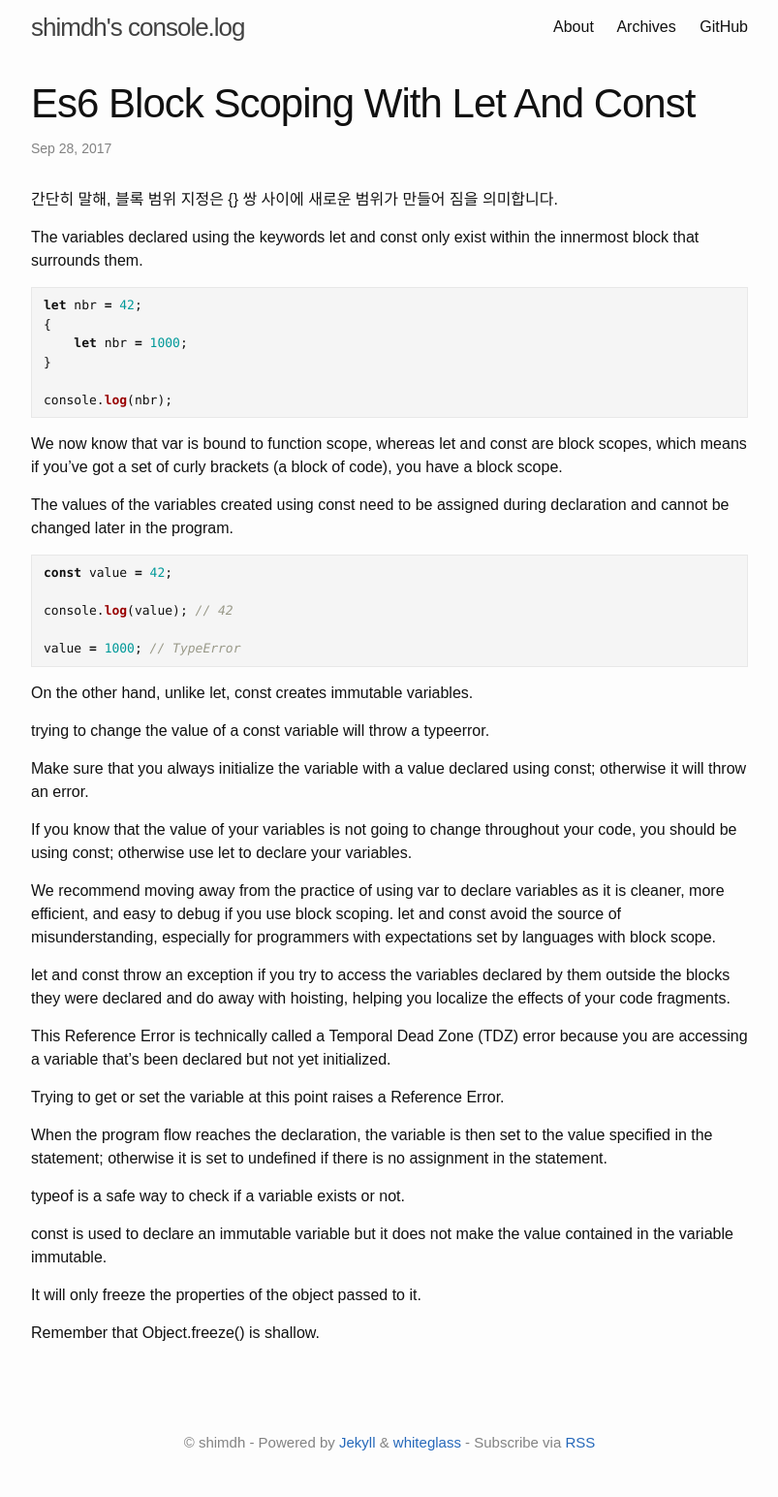
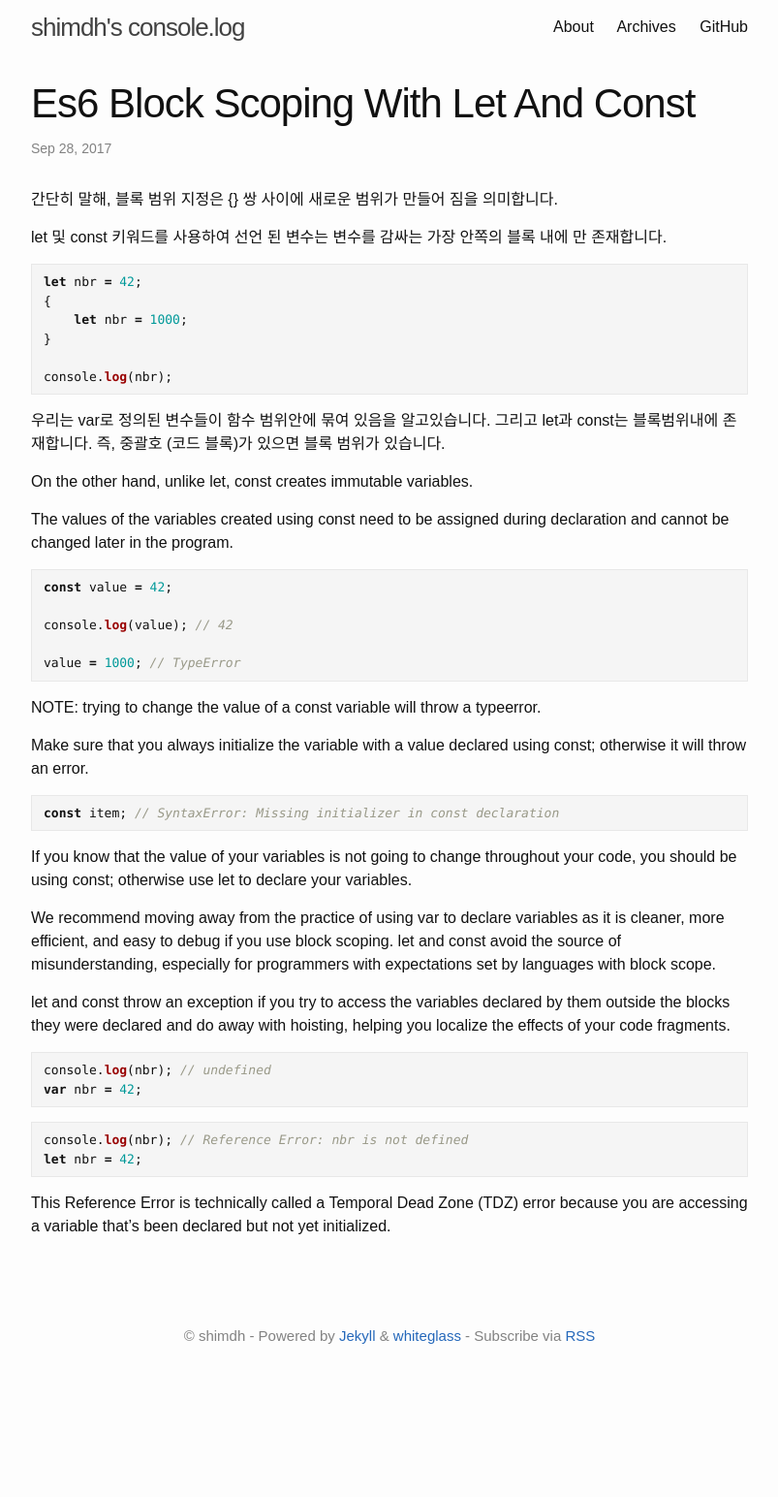
Before and after one commit to yous/whiteglass, a Jekyll site: the page built from _posts/2017-09-28-es6-block-scoping-with-let-and-const.md, in a window 1280 px wide. Shown: the whole page at 97% size, without its empty margins (238-1041 px from the left). Built offline with Jekyll 4.4.1, drawn with Linux system fonts in a browser that asks for light colours; after the commit the page ends 1435 px from its top, so only the background shows below that.

Commit message:
added codes

```diff
--- a/_posts/2017-09-28-es6-block-scoping-with-let-and-const.md
+++ b/_posts/2017-09-28-es6-block-scoping-with-let-and-const.md
@@ -7,7 +7,8 @@ layout: post
 <!-- Quite simply, block scoping means that a new scope is created between a pair of { }. -->
 간단히 말해, 블록 범위 지정은 {} 쌍 사이에 새로운 범위가 만들어 짐을 의미합니다.
 
-The variables declared using the keywords let and const only exist within the innermost block that surrounds them.
+<!-- The variables declared using the keywords let and const only exist within the innermost block that surrounds them. -->
+let 및 const 키워드를 사용하여 선언 된 변수는 변수를 감싸는 가장 안쪽의 블록 내에 만 존재합니다.
 
 {% highlight js %}
 let nbr = 42;
@@ -18,7 +19,10 @@ let nbr = 42;
 console.log(nbr);
 {% endhighlight %}
 
-We now know that var is bound to function scope, whereas let and const are block scopes, which means if you've got a set of curly brackets (a block of code), you have a block scope.
+<!-- We now know that var is bound to function scope, whereas let and const are block scopes, which means if you've got a set of curly brackets (a block of code), you have a block scope. -->
+우리는 var로 정의된 변수들이 함수 범위안에 묶여 있음을 알고있습니다. 그리고 let과 const는 블록범위내에 존재합니다. 즉, 중괄호 (코드 블록)가 있으면 블록 범위가 있습니다.
+
+On the other hand, unlike let, const creates immutable variables.
 
 The values of the variables created using const need to be assigned during declaration and cannot be changed later in the program.
 
@@ -30,11 +34,14 @@ console.log(value); // 42
 value = 1000; // TypeError
 {% endhighlight %}
 
-On the other hand, unlike let, const creates immutable variables.
 
-trying to change the value of a const variable will throw a typeerror.
+NOTE: trying to change the value of a const variable will throw a typeerror.
 
 Make sure that you always initialize the variable with a value declared using const; otherwise it will throw an error.
+
+{% highlight js %}
+const item; // SyntaxError: Missing initializer in const declaration
+{% endhighlight %}
 
 If you know that the value of your variables is not going to change throughout your code, you should be using const; otherwise use let to declare your variables.
 
@@ -42,16 +49,14 @@ We recommend moving away from the practice of using var to declare variables as
 
 let and const throw an exception if you try to access the variables declared by them outside the blocks they were declared and do away with hoisting, helping you localize the effects of your code fragments.
 
+{% highlight js %}
+console.log(nbr); // undefined
+var nbr = 42;
+{% endhighlight %}
+
+{% highlight js %}
+console.log(nbr); // Reference Error: nbr is not defined
+let nbr = 42;
+{% endhighlight %}
+
 This Reference Error is technically called a Temporal Dead Zone (TDZ) error because you are accessing a variable that's been declared but not yet initialized.
-
-Trying to get or set the variable at this point raises a Reference Error.
-
-When the program flow reaches the declaration, the variable is then set to the value specified in the statement; otherwise it is set to undefined if there is no assignment in the statement.
-
-typeof is a safe way to check if a variable exists or not.
-
-const is used to declare an immutable variable but it does not make the value contained in the variable immutable.
-
-It will only freeze the properties of the object passed to it.
-
-Remember that Object.freeze() is shallow.
```
